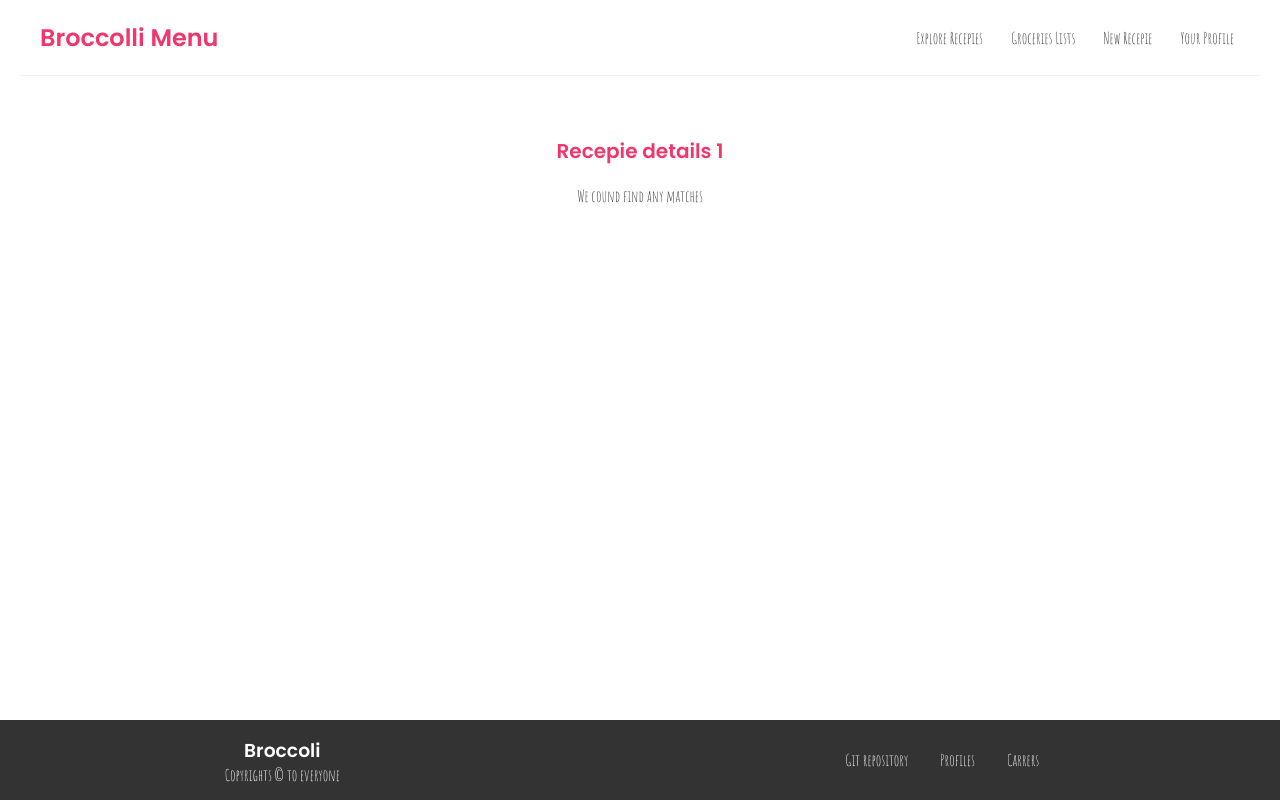
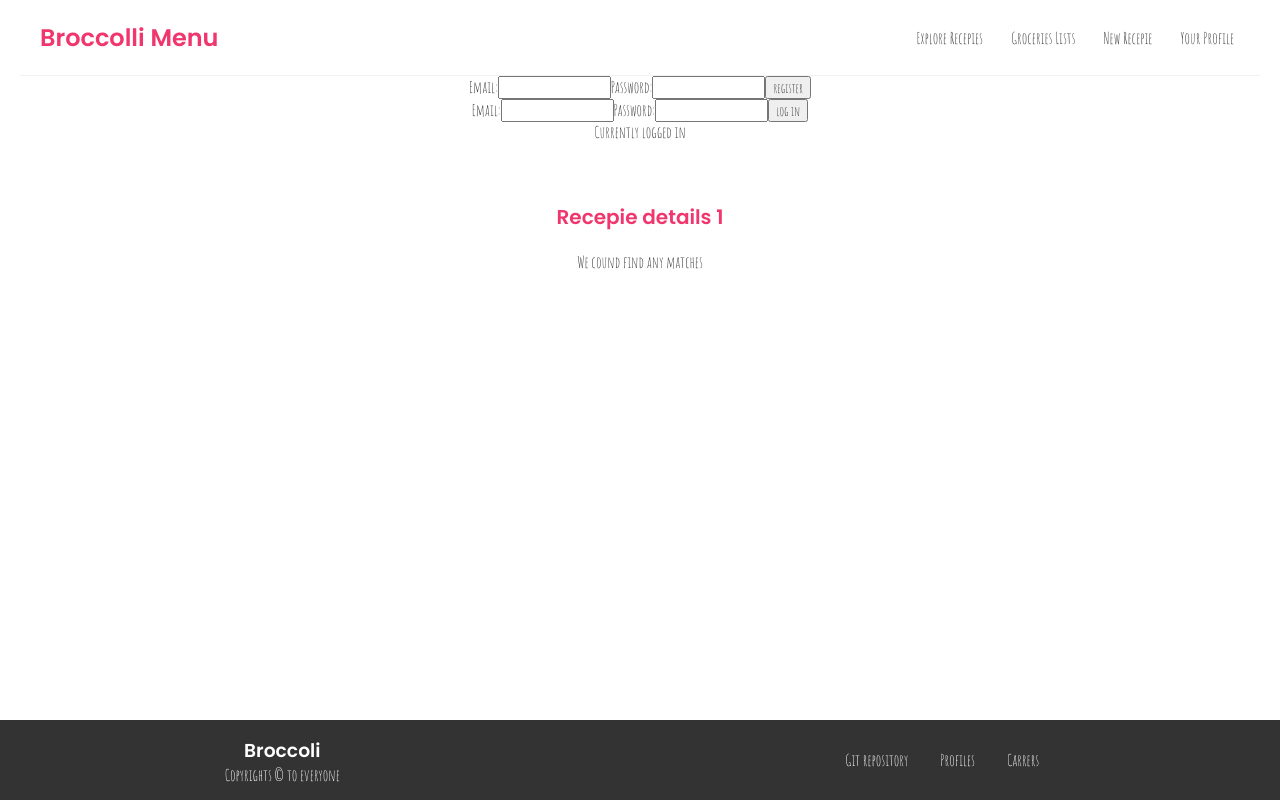
Before and after one commit to AdamMrotek/Broccoli, a React (Create React App) app: page /recepie/1 in a window 1280 px wide. Built offline with nearby package versions, Linux system fonts and the light colour scheme; no server answers; the database is empty.

Commit message:
Adding user auth

```diff
--- a/src/App.js
+++ b/src/App.js
@@ -5,6 +5,15 @@ import Create from "./Create.js";
 import Footer from "./Footer.js";
 import NotFound from "./NotFound.js";
 import Search from "./Search.js";
+import { db, auth } from "./firebase-config.js";
+import { collection, getDocs } from "firebase/firestore";
+import UserForm from "./UserForm.js";
+import {
+  createUserWithEmailAndPassword,
+  onAuthStateChanged,
+  signOut,
+  signInWithEmailAndPassword,
+} from "firebase/auth";
 
 import { BrowserRouter as Router, Route, Switch } from "react-router-dom";
 import RecepieDetails from "./RecepieDetails.js";
@@ -14,6 +23,44 @@ function App() {
   const [recipeList, setRecipeList] = useState([
     { lable: "test recepie", key: "dadfas742q" },
   ]);
+  const [recipes, setuRecipes] = useState([]);
+  const [user, setUser] = useState({});
+
+  onAuthStateChanged(auth, (currentUser) => {
+    setUser(currentUser);
+  });
+  const RecipesCollectionRef = collection(db, "recipes");
+  useEffect(() => {
+    const getRecipes = async () => {
+      console.log("hello");
+      const data = await getDocs(RecipesCollectionRef);
+      let newRecipes = data.docs.map((doc) => ({ ...doc.data(), id: doc.id }));
+      setuRecipes(newRecipes);
+    };
+    getRecipes();
+  }, []);
+  // Controlling Auth
+  const register = async (e, email, password) => {
+    e.preventDefault();
+    try {
+      const user = await createUserWithEmailAndPassword(auth, email, password);
+    } catch (error) {
+      console.log(error.message);
+    }
+  };
+  const login = async (e, email, password) => {
+    e.preventDefault();
+    try {
+      const user = await signInWithEmailAndPassword(auth, email, password);
+    } catch (error) {
+      console.log(error.message);
+    }
+  };
+  const logout = async () => {
+    await signOut(auth);
+  };
+
+  //
 
   // FUNCTIONS CONTROLING recipeList
   function addToGroceries(recepie) {
@@ -60,13 +107,16 @@ function App() {
     let onlyGroceriesList = ingredientsExtractor(recipeList);
     let sumGroceries = countGroceries(onlyGroceriesList);
     let sortedGroceries = sortGroceries(sumGroceries);
-    console.log(sortedGroceries);
   }, [recipeList]);
 
   return (
     <Router>
       <div className="App">
         <Navbar />
+        <UserForm formFunction={register} name={"register"} />
+        <UserForm formFunction={login} name={"log in"} />
+        <p>Currently logged in {user?.email}</p>
+        {user && <button onClick={logout}>sign Out</button>}
         <div className="content">
           <Switch>
             <Route exact path="/create">
--- /dev/null
+++ b/src/UserForm.js
@@ -0,0 +1,36 @@
+import { useState } from "react";
+
+function UserForm({ formFunction, name }) {
+  const [email, setEmail] = useState("");
+  const [password, setPassword] = useState("");
+
+  return (
+    <form
+      onSubmit={(e) => {
+        formFunction(e, email, password);
+      }}
+    >
+      <label htmlFor="email">Email:</label>
+      <input
+        type="email"
+        value={email}
+        onChange={(e) => setEmail(e.target.value)}
+        name="email"
+        id="email"
+        required
+      />
+      <label htmlFor="email">Password:</label>
+      <input
+        type="password"
+        value={password}
+        onChange={(e) => setPassword(e.target.value)}
+        name="password"
+        id="password"
+        required
+        minLength={6}
+      />
+      <button>{name}</button>
+    </form>
+  );
+}
+export default UserForm;
```
